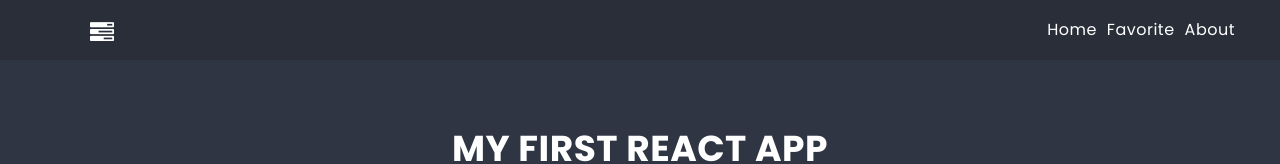
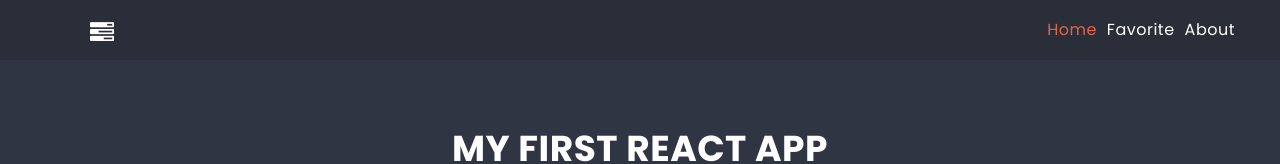
Before and after one commit to Cinamon88/FirstReactApp, a React (Create React App) app: page / in a window 1280 px wide. Shown: the top 164 px of the page. Built offline with nearby package versions, Linux system fonts and the light colour scheme.

Commit message:
add Navlink & class .linkActive

```diff
--- a/src/components/NavBar/NavBar.js
+++ b/src/components/NavBar/NavBar.js
@@ -1,6 +1,6 @@
 import Container from '../Container/Container';
 import styles from './NavBar.module.scss';
-import { Link } from 'react-router-dom';
+import { Link, NavLink } from 'react-router-dom';
 
 const NavBar = () => {
     return (
@@ -9,9 +9,12 @@
                 <div className={styles.links}>
                     <Link to="/"><i className={styles.icon + " fa fa-tasks"} aria-hidden="true"></i></Link>
                     <ul>
-                        <Link to="/"><li>Home</li></Link>
-                        <Link to="/favorite"><li>Favorite</li></Link>
-                        <Link to="/about"><li>About</li></Link>
+                    <li><NavLink className={({ isActive }) => isActive ? styles.linkActive : undefined}
+                        to="/">Home</NavLink></li>
+                    <li><NavLink className={({ isActive }) => isActive ? styles.linkActive : undefined}
+                        to="/favorite">Favorite</NavLink></li>
+                    <li><NavLink className={({ isActive }) => isActive ? styles.linkActive : undefined}
+                        to="/about">About</NavLink></li>
                     </ul>
                 </div>
             </Container>
--- a/src/components/NavBar/NavBar.module.scss
+++ b/src/components/NavBar/NavBar.module.scss
@@ -31,3 +31,7 @@
     color: $color-light;
     text-decoration: none;
 }
+
+.links .linkActive {
+    color: $color-warning;
+}
```
